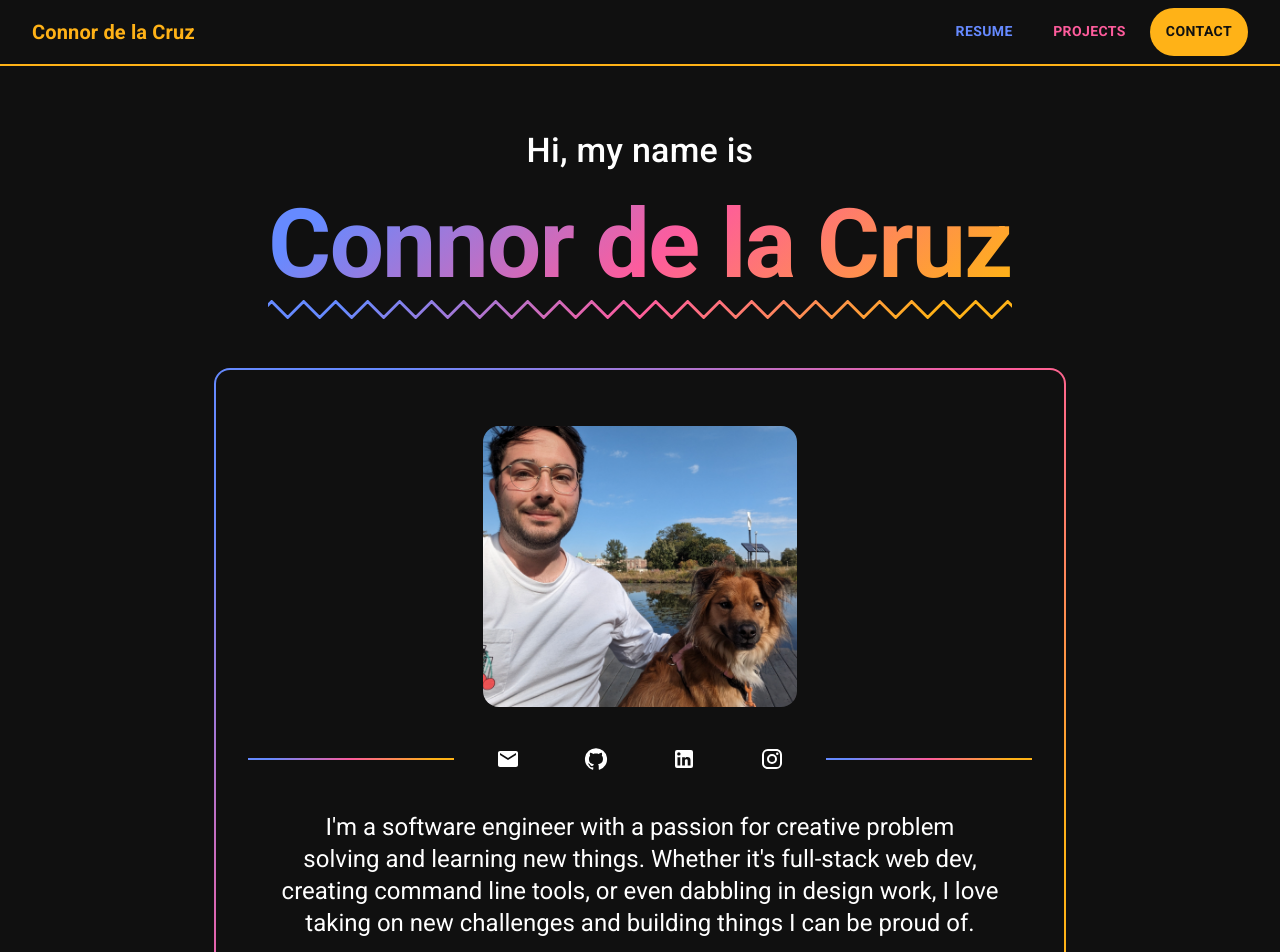
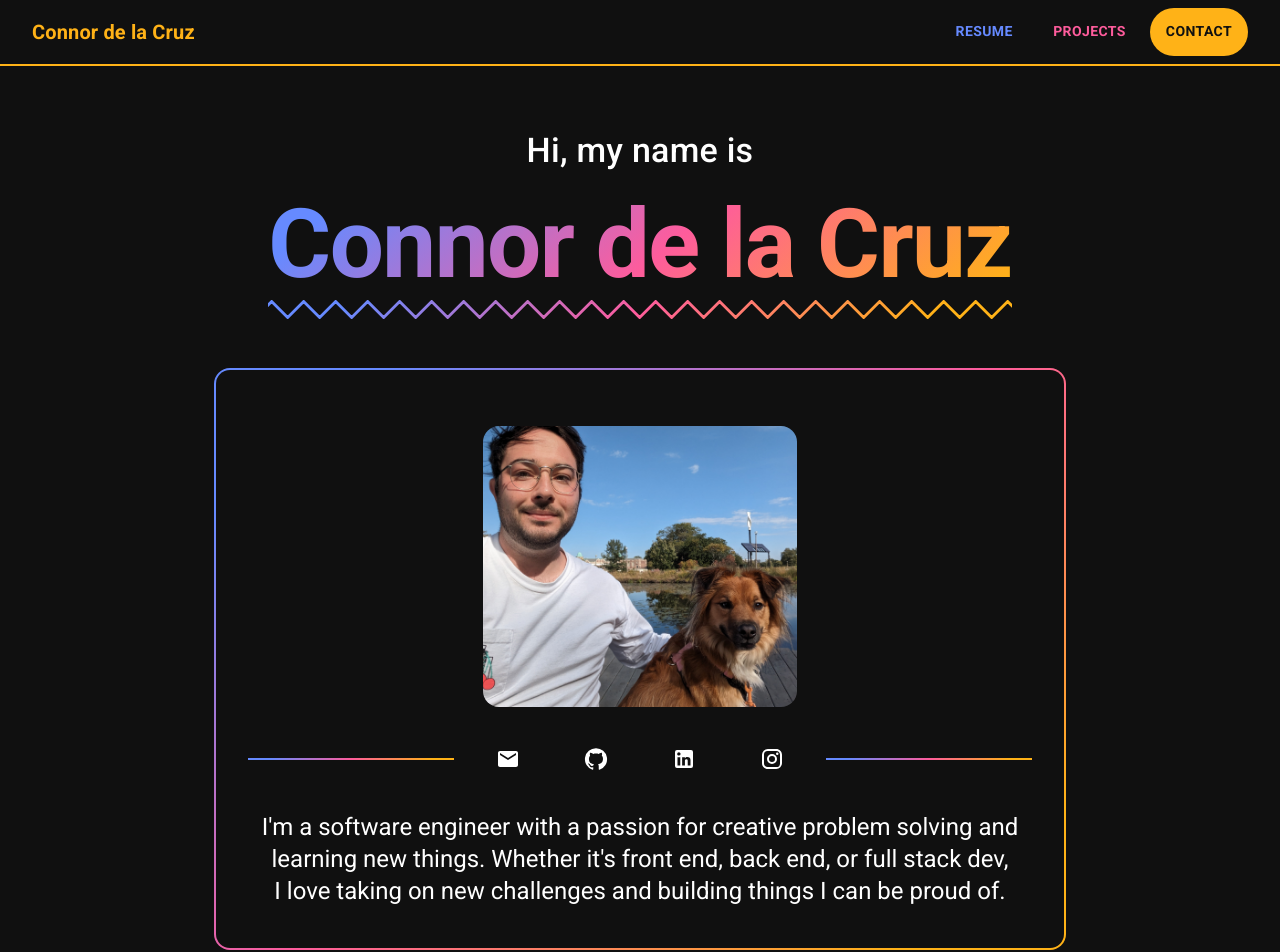
Before and after one commit to connordelacruz/connordelacruz.github.io, a React (Vite) app: page / in a window 1280 px wide. Shown: the top 952 px of the page. Built offline with nearby package versions, Linux system fonts and the light colour scheme.

Commit message:
tweaked about copy + added bottom margin to header to account for slightly shorter section

```diff
--- a/src/components/HeaderSection.jsx
+++ b/src/components/HeaderSection.jsx
@@ -54,6 +54,7 @@ export const HeaderSection = () => {
             md: 8,
             textAlign: 'center',
           },
+          mb: 2,
         }}
       >
         {/*Header Text*/}
@@ -134,11 +135,10 @@ export const HeaderSection = () => {
               variant="h5"
               component="p"
               sx={{
-                // TODO: merge these styles w/ contact section
+                // TODO: merge these styles w/ contact section?
                 textAlign: 'center',
                 fontWeight: 400,
                 fontSize: {
-                  // TODO: looks a little funky on xs... (maybe it's cuz it's too wordy idk)
                   xs: '1.25rem',
                   sm: '1.5rem',
                 },
@@ -147,9 +147,7 @@ export const HeaderSection = () => {
               }}
             >
               I'm a software engineer with a passion for creative problem solving and learning new things. Whether
-              it's full-stack web dev, creating command line tools, or even dabbling in design work, I love taking
-              on
-              new challenges and building things I can be proud of.
+              it's front end, back end, or full stack dev, I love taking on new challenges and building things I can be proud of.
             </Typography>
 
           </Paper>
```
